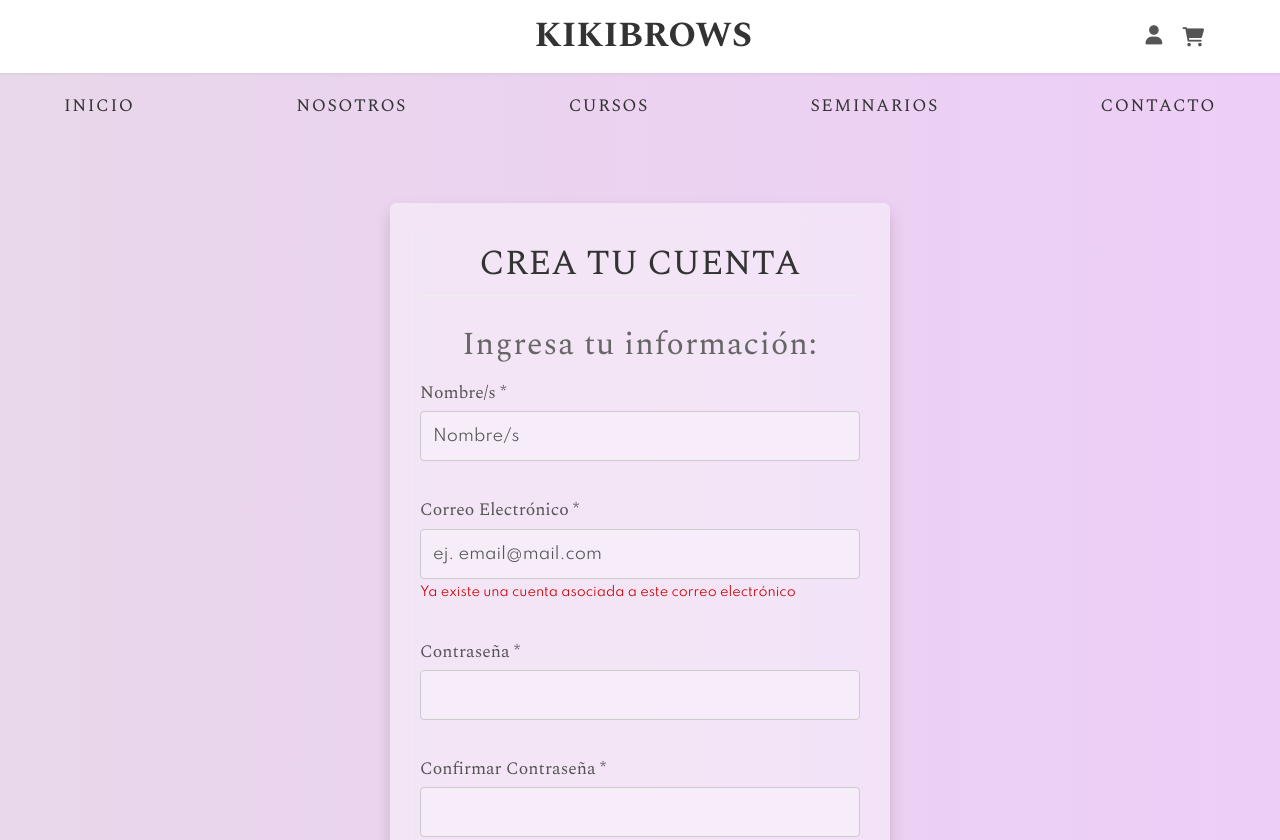
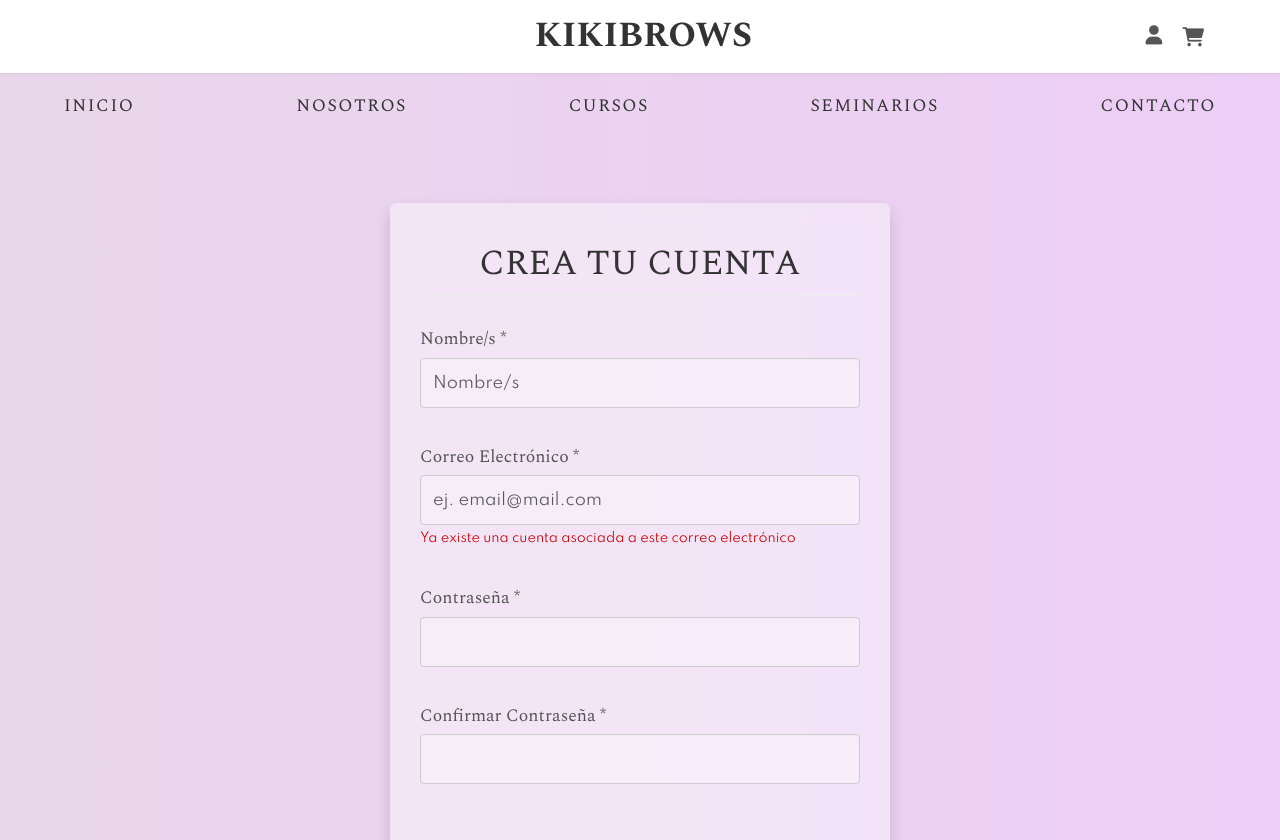
Before and after one commit to RawSecSolutions/KikiBrows, a plain HTML site: page Registrate.html in a window 1280 px wide. Shown: the top 840 px of the page. Drawn offline with nearby package versions, Linux system fonts and the light colour scheme.

Commit message:
detalle minimo

```diff
--- a/Registrate.html
+++ b/Registrate.html
@@ -57,8 +57,6 @@
     <main class="d-flex justify-content-center align-items-center">
         <section class="registro-container shadow rounded">
             <h1>CREA TU CUENTA</h1>
-            <h2>Ingresa tu información:</h2>
-
             <form action="#" method="POST" class="user-registration-form">
 
                 <div class="mb-3">
```
